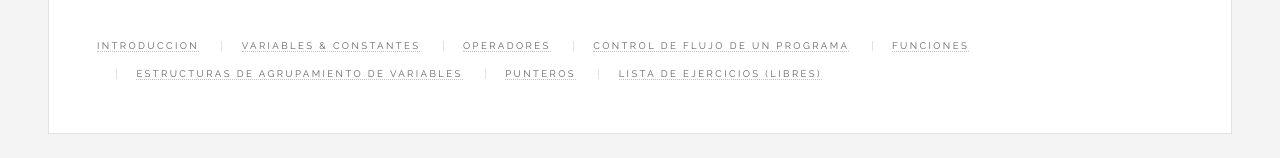
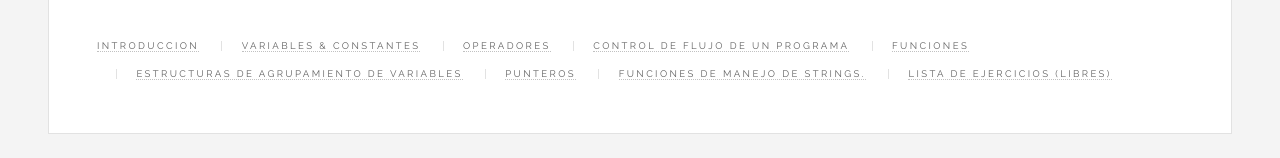
Before and after one commit to chunche95/Aprender-C, a plain HTML site: page index.html in a window 1280 px wide. Shown: the part 434-592 px from the top of the page. Drawn offline with Linux system fonts and the light colour scheme.

Commit message:
Indice de Programación en C

```diff
--- a/index.html
+++ b/index.html
@@ -47,6 +47,7 @@
 										<li><a href="funciones.html">Funciones</a></li>
 										<li><a href="agrupacionesDeVariables.html">Estructuras de agrupamiento de variables</a></li>
 										<li><a href="punteros.html">Punteros</a></li>
+										<li><a href="manejoDeStrings.html">Funciones de manejo de strings.</a></li>
 										<!-- Ejercicios. -->
 										<li><a href="Código_Ensayo/lista.html">Lista de ejercicios (Libres)</a></li>
 									</ul>
```
